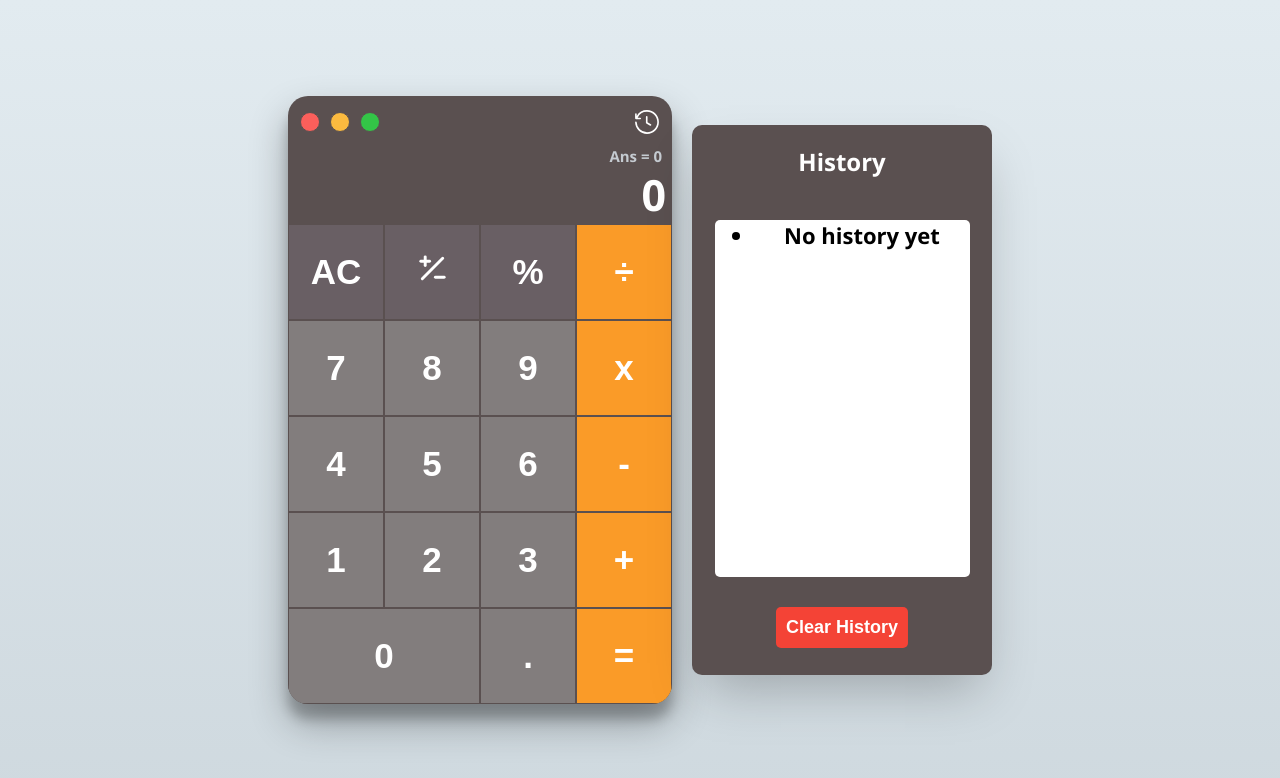
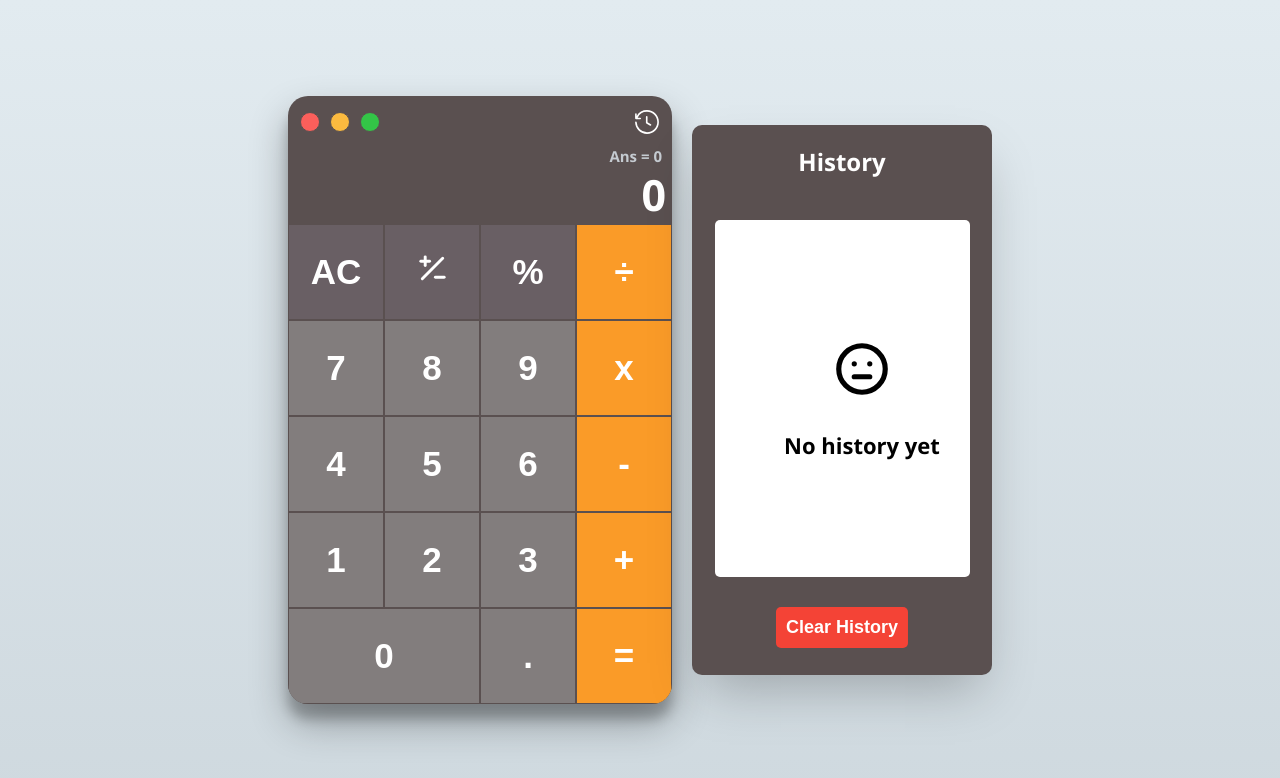
Before and after one commit to QuocNGN/UDT_Test_React, a React app: page /history in a window 1280 px wide. Shown: the top 778 px of the page. Built offline with nearby package versions, Linux system fonts and the light colour scheme.

Commit message:
fix(history): correct functionality and add tests

```diff
--- a/src/assets/styles/app.scss
+++ b/src/assets/styles/app.scss
@@ -213,6 +213,18 @@ body {
     font-size: 22px;
     word-wrap: break-word;
   }
+  li.display-empty {
+    height: 100%;
+    display: flex;
+    flex-direction: column;
+    // gap: 10px;
+    // justify-content: center;
+    align-items: center;
+    justify-content: center;
+    svg {
+      font-size: 62px;
+    }
+  }
 }
 
 .button-clear {
--- a/src/components/Calculator.tsx
+++ b/src/components/Calculator.tsx
@@ -1,6 +1,6 @@
 /* eslint-disable jsx-a11y/click-events-have-key-events */
 import { TbPlusMinus } from 'react-icons/tb'
-import React, { useReducer } from 'react'
+import React, { useReducer, useEffect } from 'react'
 import { calculatorReducer, initialState } from '../Reducer/calculatorReducer'
 import { GoHistory } from 'react-icons/go'
 import { useNavigate } from 'react-router-dom'
@@ -10,9 +10,21 @@ interface CalculatorProps {
   setHistory: React.Dispatch<React.SetStateAction<string[]>>
 }
 
+// eslint-disable-next-line @typescript-eslint/no-unused-vars
 const Calculator: React.FC<CalculatorProps> = ({ history, setHistory }) => {
   const [state, dispatch] = useReducer(calculatorReducer, initialState)
   const navigate = useNavigate()
+
+  useEffect(() => {
+    if (
+      state.result !== 'Ans = 0' &&
+      state.result !== 'Cannot divide by zero' &&
+      state.result !== 'Infinity' &&
+      state.result !== 'Error'
+    ) {
+      setHistory((prevHistory) => [...prevHistory, state.result])
+    }
+  }, [state.result, setHistory])
 
   const handleClick = (char: string) => {
     // Giới hạn phép toán đến 26 ký tự
@@ -40,9 +52,6 @@ const Calculator: React.FC<CalculatorProps> = ({ history, setHistory }) => {
   const handleEvaluate = () => {
     if (!state.error && state.calculation.length > 0) {
       dispatch({ type: 'EVALUATE' })
-
-      const newResult = state.result
-      setHistory([...history, newResult])
     }
   }
 
--- a/src/components/History.tsx
+++ b/src/components/History.tsx
@@ -1,4 +1,5 @@
 import React from 'react'
+import { TbMoodEmpty } from 'react-icons/tb'
 
 interface HistoryProps {
   history: string[]
@@ -21,7 +22,9 @@ const History: React.FC<HistoryProps> = ({ history, setHistory }) => {
             </li>
           ))
         ) : (
-          <li>No history yet</li>
+          <li className='display-empty'>
+            <TbMoodEmpty /> <br /> No history yet
+          </li>
         )}
       </ul>
       <button className='button-clear' onClick={handleClearHistory}>
```
Also changed, not shown: jest.config.js (+5 -10 lines), 2 other files (tests, documents, lock files or other folders).
